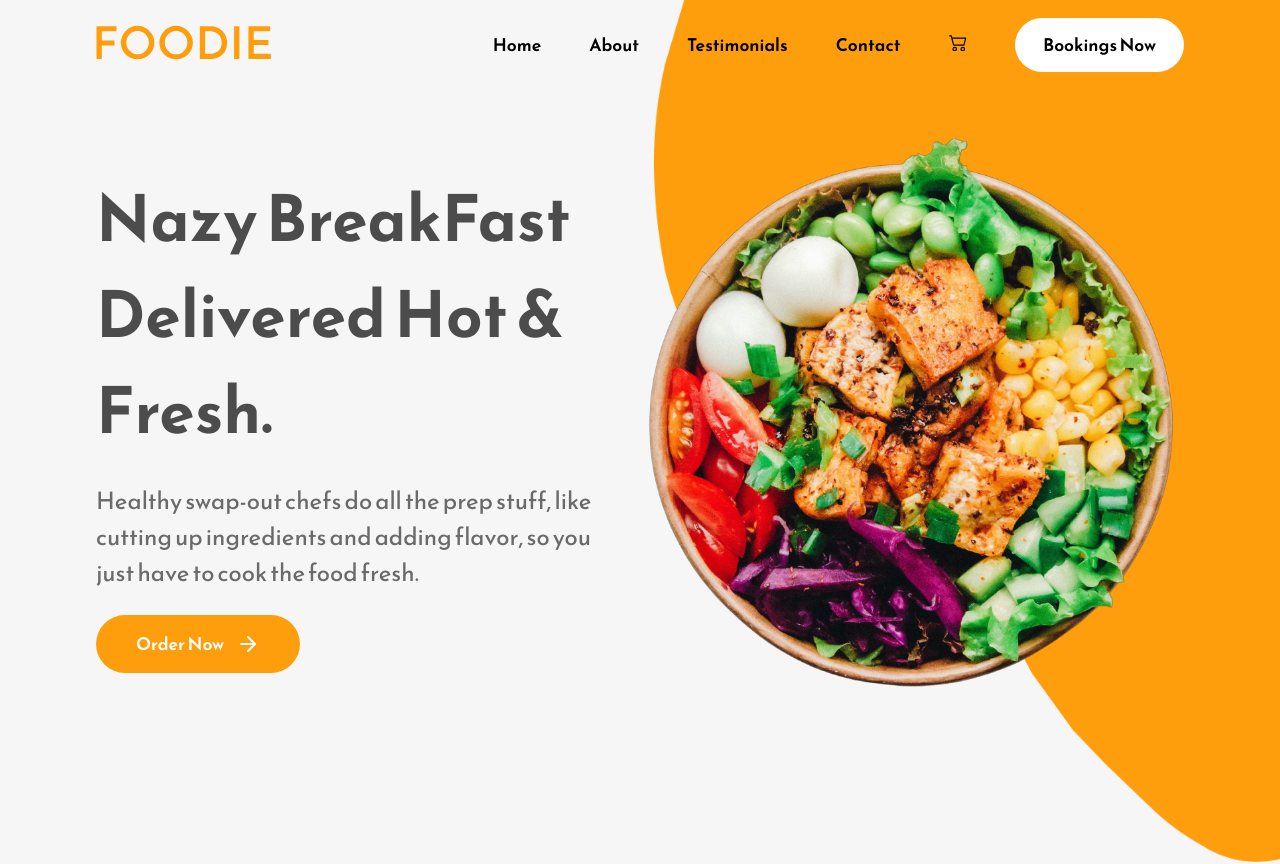
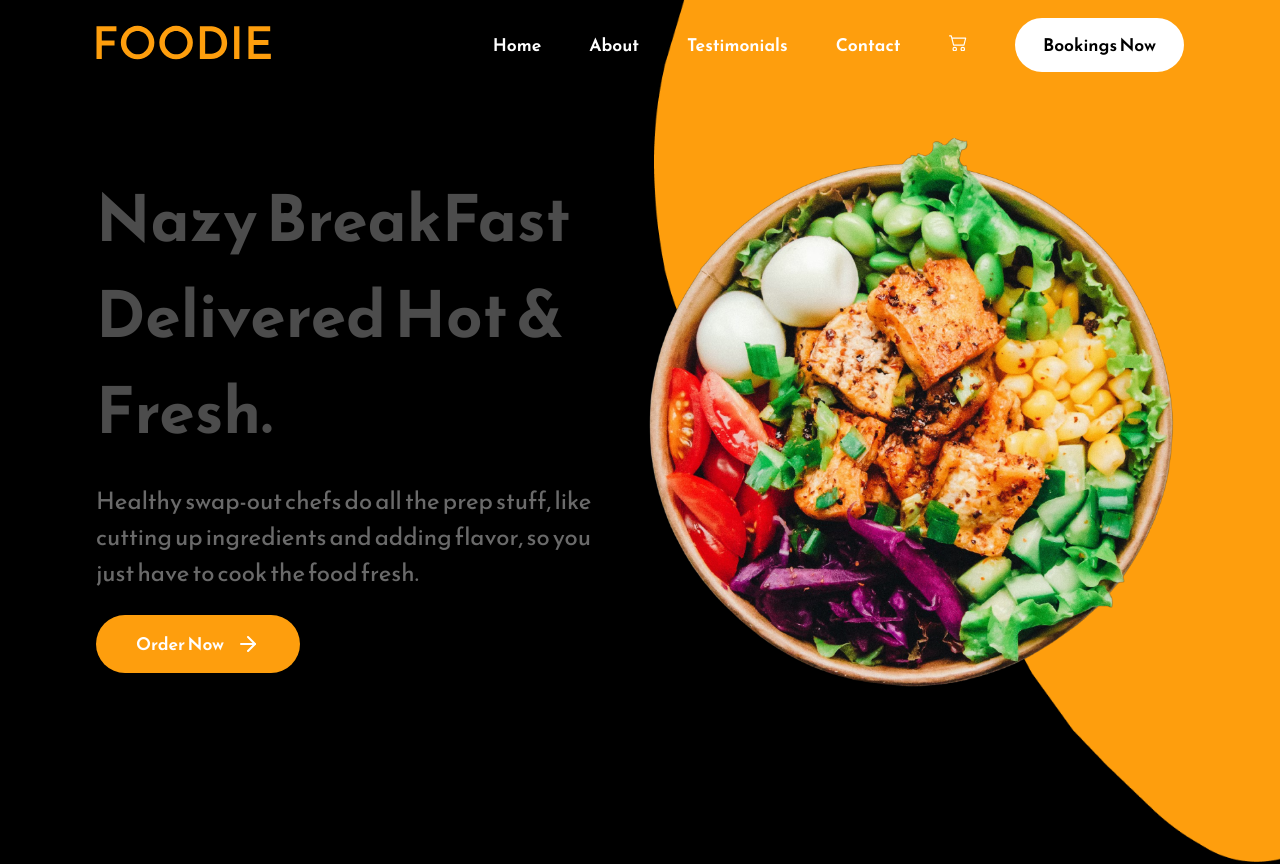
Before and after one commit to sharon5555/NazyBreakfast-React-, a React (Create React App) app in the folder nazy-breakfast/: page / in a window 1280 px wide. Shown: the top 864 px of the page. Built offline with nearby package versions, Linux system fonts and the light colour scheme.

Commit message:
update the Styling

```diff
--- a/nazy-breakfast/src/App.css
+++ b/nazy-breakfast/src/App.css
@@ -20,7 +20,7 @@ body {
 }
 
 body {
-  background-color: #f6f6f6;
+  background-color: black;
 }
 
 nav {
@@ -35,7 +35,7 @@ nav {
 .navbar-links-container a {
   margin-right: 3rem;
   text-decoration: none;
-  color: black;
+  color: white;
   font-size: 1.1rem;
   font-weight: 600;
 }
```
